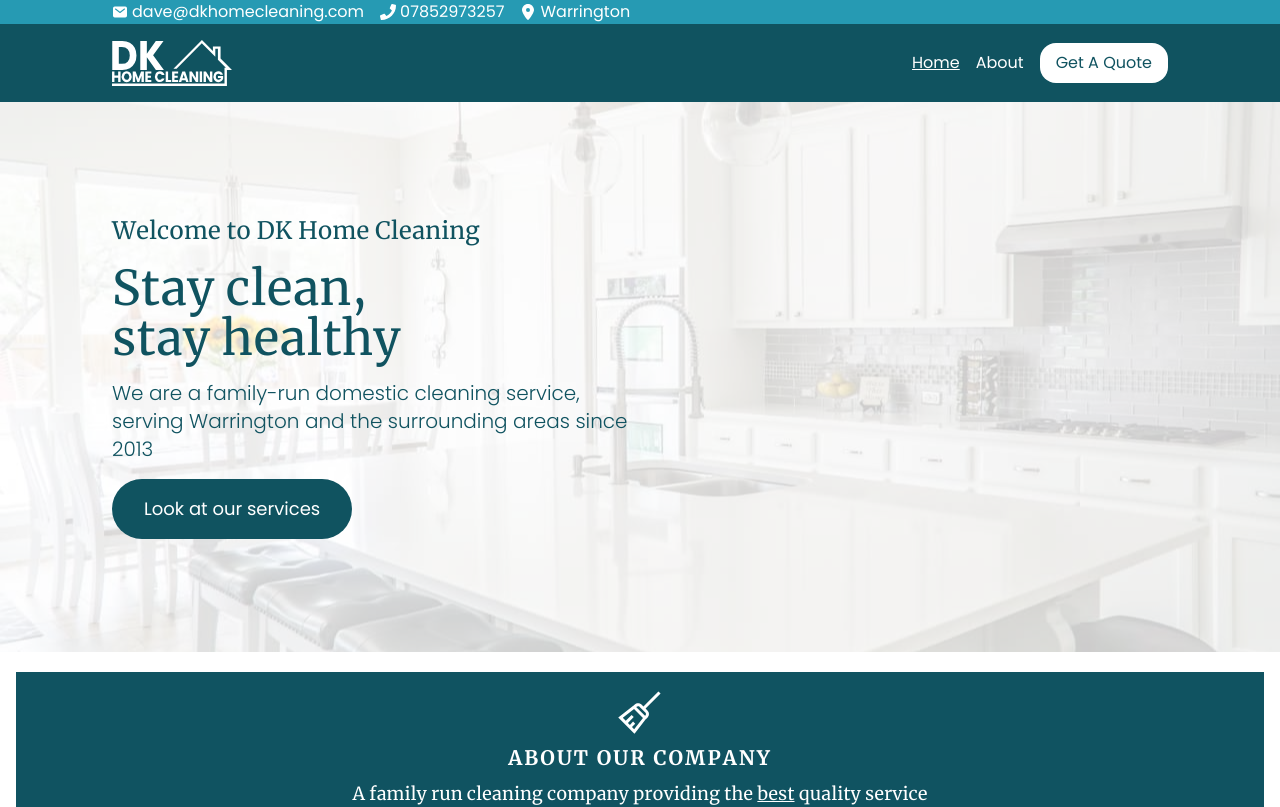
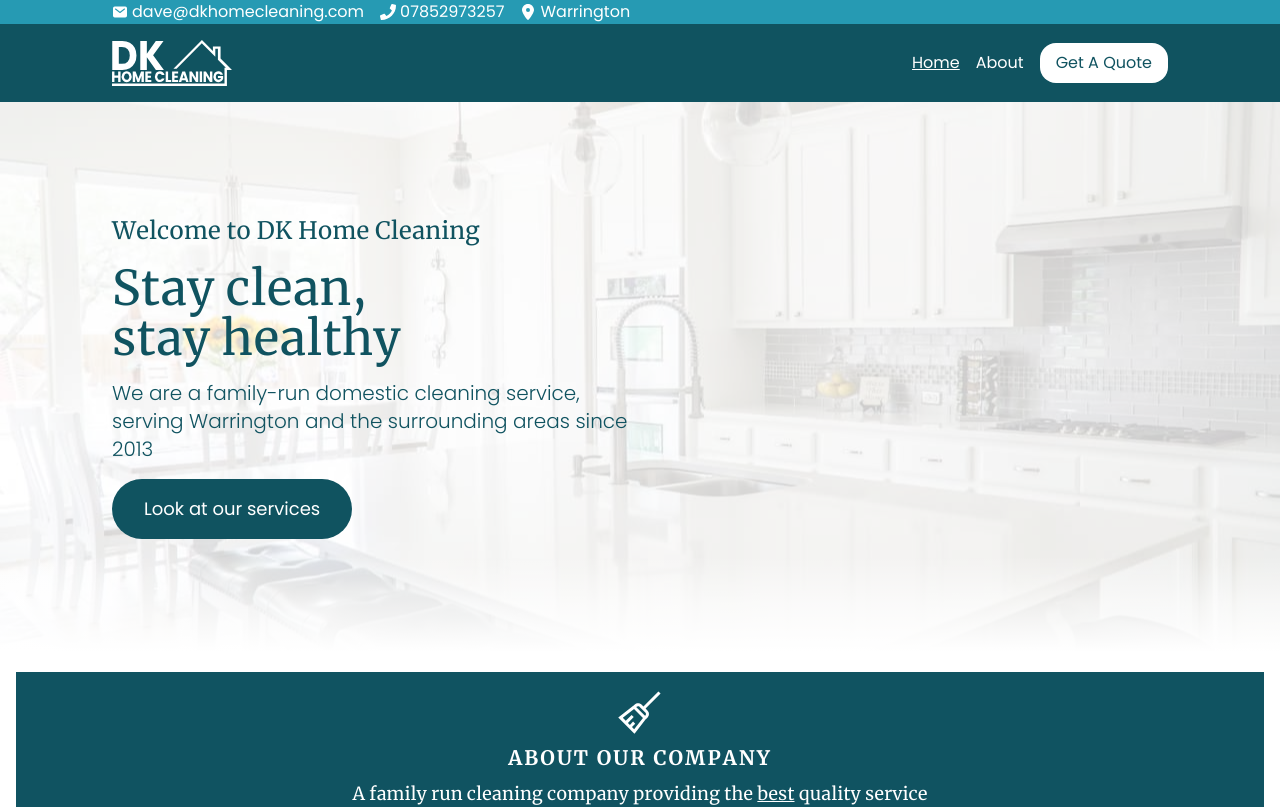
Before and after one commit to Koalaphant/dkhomecleaning, a React (Vite) app: page / in a window 1280 px wide. Shown: the top 807 px of the page. Built offline with nearby package versions, Linux system fonts and the light colour scheme.

Commit message:
Enhance Hero component with bottom fade effect and adjust z-index for content visibility

```diff
--- a/src/Components/Hero.jsx
+++ b/src/Components/Hero.jsx
@@ -4,8 +4,26 @@ export default function Hero() {
       {/* Overlay */}
       <div className="absolute inset-0 bg-white opacity-80 z-10"></div>
 
+      {/* Bottom fade */}
+      <div className="absolute inset-x-0 bottom-0 h-24 bg-gradient-to-b from-white/0 via-white/60 to-white z-20 pointer-events-none"></div>
+
+      {/* Optional wave clip (uncomment to use instead of fade) */}
+
+      {/* <svg
+        className="absolute bottom-0 left-0 w-full h-24 z-20 pointer-events-none"
+        viewBox="0 0 1440 120"
+        preserveAspectRatio="none"
+        aria-hidden="true"
+      >
+        <path
+          d="M0,64 C240,120 480,0 720,48 C960,96 1200,16 1440,64 L1440,120 L0,120 Z"
+          fill="white"
+        />
+      </svg> */}
+
+
       {/* Content Container */}
-      <div className="relative z-20 text-[#105360] flex flex-col items-start justify-center px-4 sm:px-8 md:px-12 py-20 w-full max-w-6xl mx-auto h-full">
+      <div className="relative z-30 text-[#105360] flex flex-col items-start justify-center px-4 sm:px-8 md:px-12 py-20 w-full max-w-6xl mx-auto h-full">
         <h1 className="text-2xl mb-4 font-merriweather">
           Welcome to DK Home Cleaning
         </h1>
```
